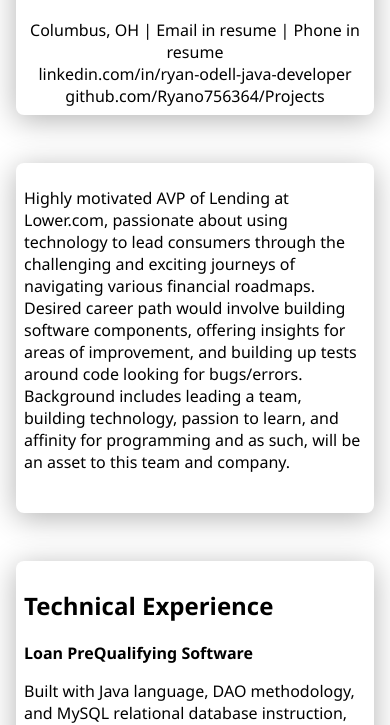
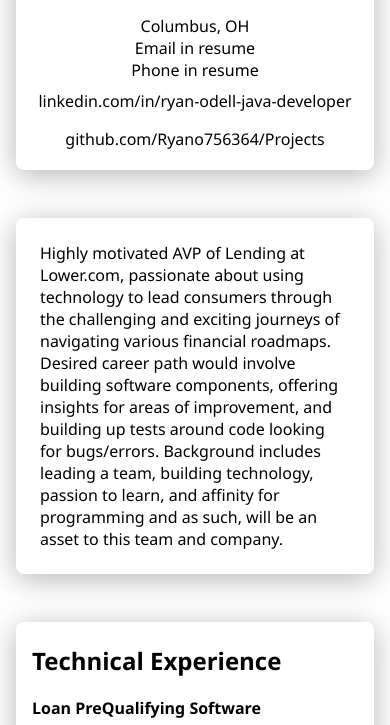
Before and after one commit to Ryano756364/rpodell.github.io, a plain HTML site: page index.html in a window 390 px wide. Shown: the part 123-848 px from the top of the page. Drawn offline with Linux system fonts and the light colour scheme.

Commit message:
Added tags, css, and responsiveness

```diff
--- a/css/styles.css
+++ b/css/styles.css
@@ -23,6 +23,12 @@ header {
   text-align: center;
 }
 
+#contact-info {
+  padding-left: 0;
+  margin-bottom: -0.5rem;
+  margin-top: -0.25rem;
+}
+
 #about {
   text-align: left;
 }
@@ -43,3 +49,34 @@ ul {
 p {
   padding-bottom: 1rem;
 }
+
+/* Extra small devices (phones, 600px and down) */
+@media only screen and (max-width: 799px) {
+  #contact {
+    padding-bottom: 0.75rem;
+  }
+
+  p {
+    padding: 0 1rem;
+  }
+
+  .attributes {
+    padding: 0.1rem 1rem;
+  }
+
+  ul {
+    padding-bottom: 0.1rem;
+  }
+
+  .sites {
+    margin-top: 1rem;
+  }
+
+}
+
+@media only screen and (min-width: 800px) {
+  * {
+    margin: 0 auto;
+    max-width: 800px;
+  }
+}
--- a/index.html
+++ b/index.html
@@ -12,9 +12,13 @@
     <header>
       <h1 id="name">Ryan O'Dell</h1>
       <div id="contact">
-        <div>Columbus, OH | Email in resume | Phone in resume</div>
-        <div>linkedin.com/in/ryan-odell-java-developer</div>
-        <div>github.com/Ryano756364/Projects</div>
+        <ul id="contact-info">
+          <li class="contact-item">Columbus, OH</li>
+          <li class="contact-item">Email in resume</li>
+          <li class="contact-item">Phone in resume</li>
+        </ul>
+        <div class="sites">linkedin.com/in/ryan-odell-java-developer</div>
+        <div class="sites">github.com/Ryano756364/Projects</div>
       </div>
     </header>
 
```
